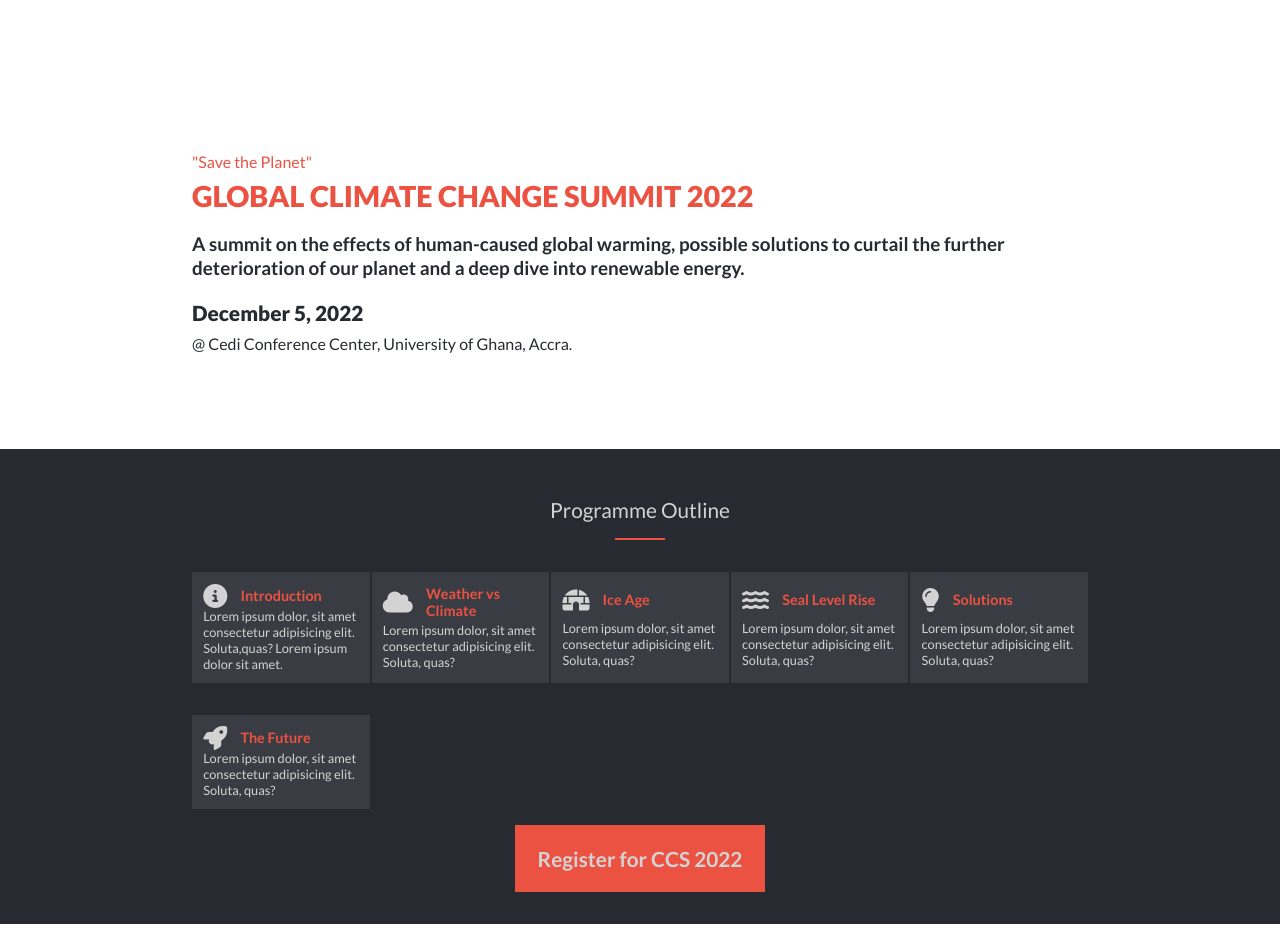
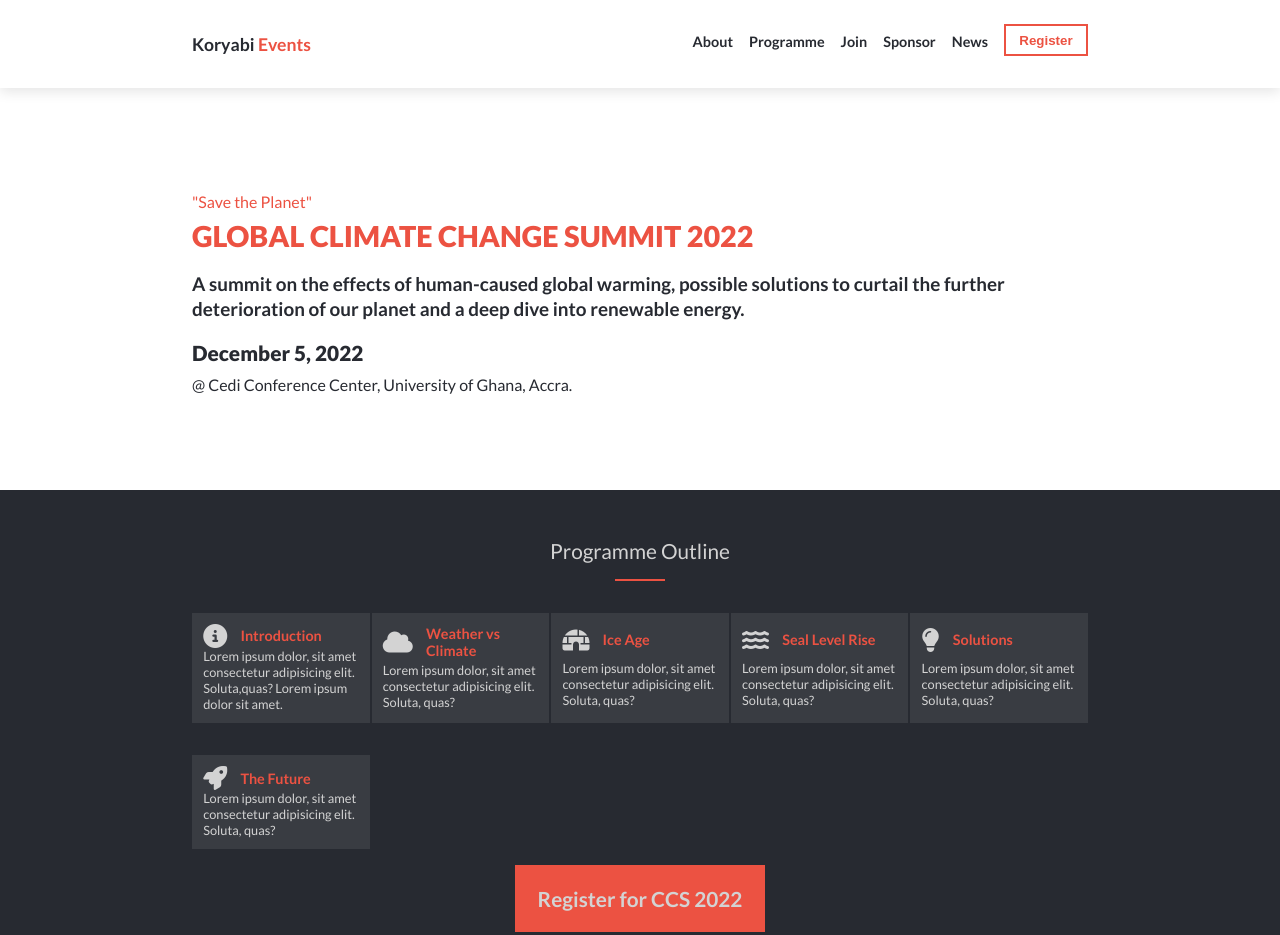
Before and after one commit to michaelamponsah/koryabi-events, a website: page index.html in a window 1280 px wide. Shown: the top 935 px of the page. Drawn offline with Linux system fonts and the light colour scheme.

Commit message:
Add markup and styling for top navar for large screens

```diff
--- a/css/styles.css
+++ b/css/styles.css
@@ -34,6 +34,10 @@ ul {
 ol,
 ul {
   list-style: none;
+}
+
+a {
+  text-decoration: none;
 }
 
 img {
@@ -118,6 +122,7 @@ body {
 /* Nav slider */
 .toolbar {
   padding: 1.5em 0;
+  box-shadow: rgba(0, 0, 0, 0.1) 0px 4px 12px;
 }
 
 .mobile-slider-nav {
@@ -158,6 +163,11 @@ body {
 .nav--close-icon-wrapper {
   display: flex;
   justify-content: flex-end;
+}
+
+/* Desktop navigation */
+.desktop-nav {
+  display: none;
 }
 
 /* Hero section */
@@ -381,6 +391,63 @@ body {
     width: 70%;
   }
 
+  .logo {
+    color: var(--clr-dark);
+    font-weight: 600;
+    font-size: 1.1rem;
+  }
+
+  .logo:hover {
+    cursor: pointer;
+  }
+
+  .logo--sub {
+    color: var(--clr-primary);
+  }
+
+  .desktop-nav {
+    display: flex;
+    justify-content: space-between;
+    align-items: center;
+  }
+  .nav--list {
+    display: flex;
+    align-items: center;
+  }
+
+  .nav-item {
+    margin-left: 1em;
+  }
+
+  .nav--link {
+    color: var(--clr-dark);
+    font-size: 0.9rem;
+    font-weight: 600;
+  }
+
+  .nav--link:hover {
+    color: var(--clr-primary);
+  }
+
+  .nav-btn {
+    border: 2px solid var(--clr-primary);
+    background-color: #fff;
+    padding: 0.5em 1em;
+    font-weight: 700;
+  }
+
+  .nav-btn a {
+    color: var(--clr-primary);
+  }
+
+  .nav-btn:hover {
+    cursor: pointer;
+    color: var(--crl-light);
+    color: #fff;
+    /* background-color: var(--clr-primary); */
+    transition: background-color 100ms ease-in 200ms, color 100ms ease-in 200ms;
+  }
+
   .mobile-slider-nav, .hamburger-icon {
     display: none;
   }
--- a/index.html
+++ b/index.html
@@ -32,6 +32,19 @@
         <li class="nav-item"><a href="#" class="nav--link">News</a></li>
       </ul>
     </nav>
+    <nav class="desktop-nav--wrapper">
+      <div class="desktop-nav container">
+        <div><a href="index.html" class="logo">Koryabi <span class="logo--sub">Events</span></a></div>
+        <ul class="nav--list">
+          <li class="nav-item"><a href="about.html" class="nav--link">About</a></li>
+          <li class="nav-item"><a href="#" class="nav--link">Programme</a></li>
+          <li class="nav-item"><a href="#" class="nav--link">Join</a></li>
+          <li class="nav-item"><a href="#" class="nav--link">Sponsor</a></li>
+          <li class="nav-item"><a href="#" class="nav--link">News</a></li>
+          <li class="nav-item"><button type="button" class="nav-btn"><a href="#programme">Register</a></button></li>
+        </ul>
+      </div>
+    </nav>
   </header>
   <main>
     <section class="hero-section-wrapper">
@@ -51,7 +64,7 @@
         </div>
       </div>
     </section>
-    <section class="programme-outline--wrapper">
+    <section class="programme-outline--wrapper" id="programme">
       <div class="program-outline container">
         <div class="section-title-wrapper">
           <h3 class="section-title">Programme Outline</h3>
@@ -123,7 +136,7 @@
             </div>
           </li>
         </ul>
-        <div class="btn-wrapper"> <button class="btn">Register for CCS 2022</button>
+        <div class="btn-wrapper" id="register-for-event"> <button class="btn">Register for CCS 2022</button>
         </div>
       </div>
     </section>
```
